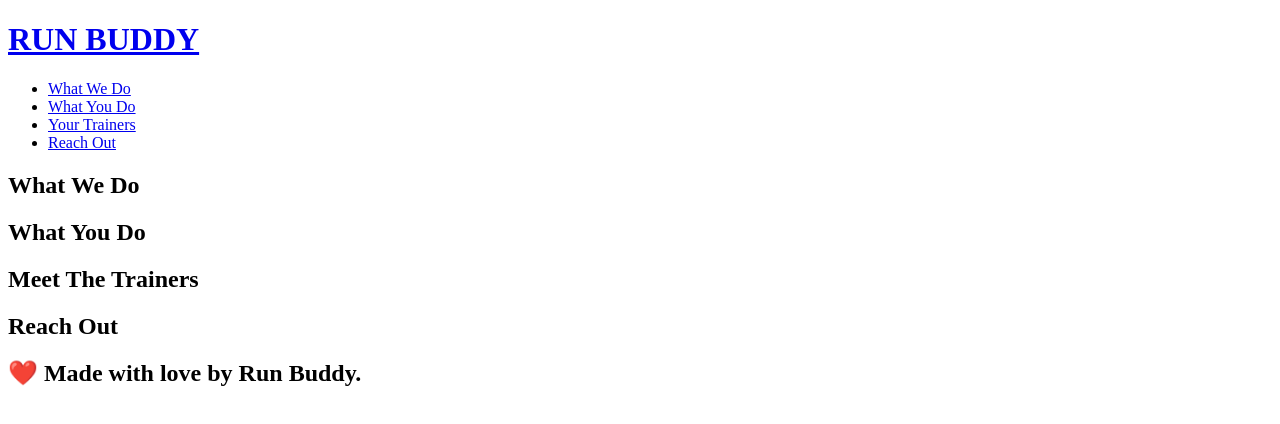
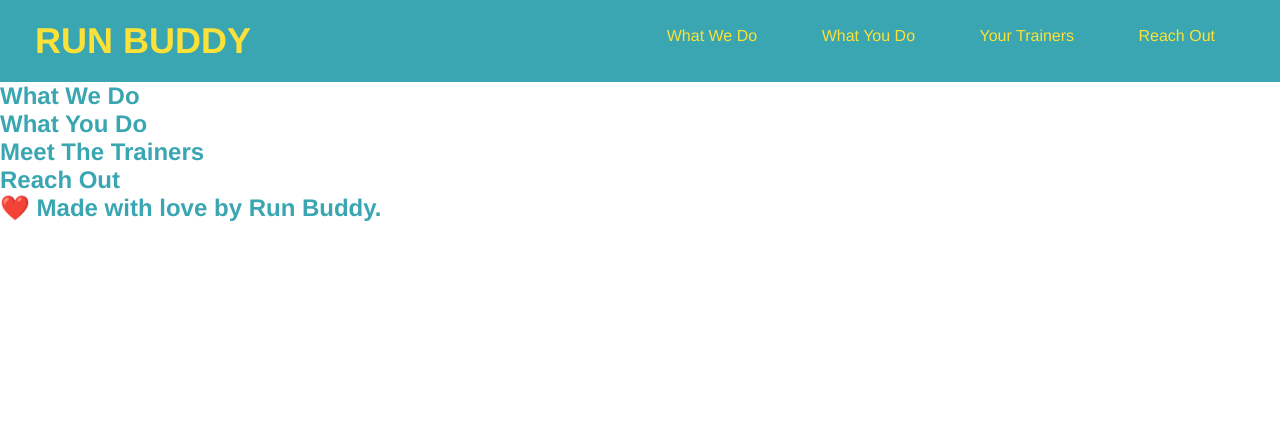
Before and after one commit to carolynking315/run-buddy, a plain HTML site: page index.html in a window 1280 px wide. Drawn offline with Linux system fonts and the light colour scheme.

Commit message:
css header and navigation

```diff
--- /dev/null
+++ b/assets/css/style.css
@@ -0,0 +1,43 @@
+* {
+    margin: 0;
+    padding: 0;
+}
+
+body {
+    color: #39a6b2;
+    font-family: Helvetica, Arial, sans-serif;
+}
+
+/* apply styles to <header> */
+header {
+    padding: 20px 35px;
+    background-color: #39a6b2;
+}
+
+header h1 {
+    font-weight: bold;
+    font-size: 36px;
+    color: #fce138;
+    margin: 0;
+    display: inline;
+}
+
+header a {
+    text-decoration: none;
+    color: #fce138;
+}
+
+header nav {
+    float: right;
+    margin: 7px 0;
+}
+
+header nav ul li {
+    display: inline;
+}
+
+header nav ul li a {
+    margin: 0 30px;
+    font-weight: lighter;
+    font-size: 22 px;
+}
--- a/index.html
+++ b/index.html
@@ -4,6 +4,7 @@
 <head>
     <meta charset="UTF-8" />
     <title>Run Buddy</title>
+    <link rel="stylesheet" href="./assets/css/style.css" />
 </head>
 
 <body>
```
